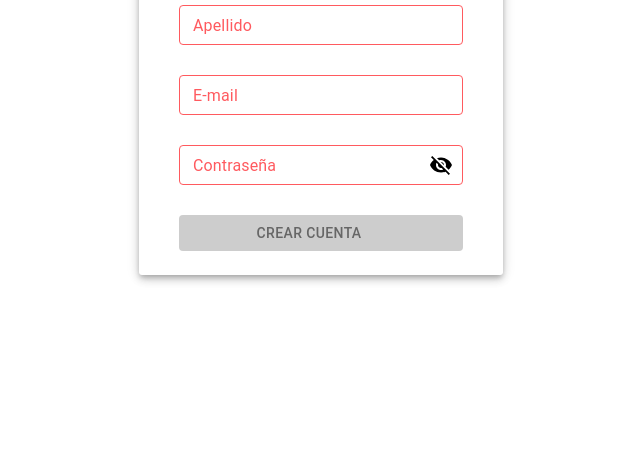
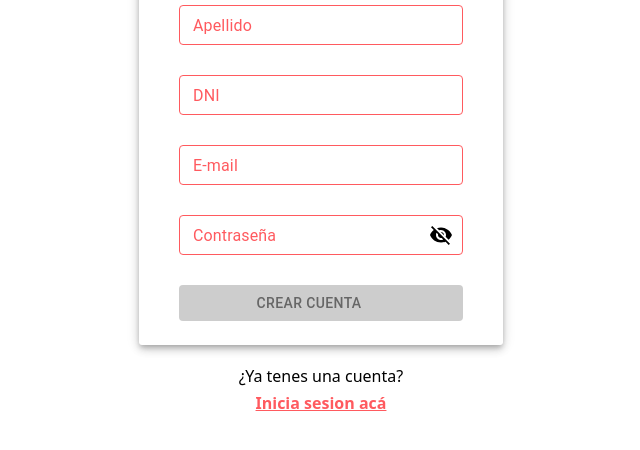
Before and after one commit to juanNoli-03/ProyectoDeSW-Airbnb-E6-Front, a React (Vite) app: page /signUp in a window 1280 px wide. Shown: the part 402-852 px from the top of the page, without its empty margins (319-959 px from the left). Before the commit the page ends 800 px from the top, so only its background shows below. Built offline with nearby package versions, Linux system fonts and the light colour scheme; some icons are missing.

Commit message:
fixeo rapido falta de campo dni en registro

```diff
--- a/src/Components/LoginSignUp/LoginSignUp.jsx
+++ b/src/Components/LoginSignUp/LoginSignUp.jsx
@@ -44,7 +44,9 @@ export default function LoginSignUp({ isLogin }) {
   const handleNavigateSignUp = () => {
     navigate("/signUp");
   };
-
+  const handleNavigateLogin = () => {
+    navigate("/login");
+  };
   const datosCompletos = (objeto) => {
     return Object.values(objeto).every(
       (valor) => valor !== null && valor !== undefined && valor !== ""
@@ -181,6 +183,19 @@ export default function LoginSignUp({ isLogin }) {
                     size="small"
                     sx={textFieldStyle}
                   />
+                  <TextField
+                    id="dni"
+                    label="DNI"
+                    value={usuarioRegister.dni}
+                    onChange={(e) =>
+                      setUsuarioRegister({
+                        ...usuarioRegister,
+                        dni: e.target.value
+                      })
+                    }
+                    size="small"
+                    sx={textFieldStyle}
+                  />
                 </>
               )}
               <TextField
@@ -204,6 +219,7 @@ export default function LoginSignUp({ isLogin }) {
                 }
                 sx={textFieldStyle}
               />
+
               <TextField
                   id=""
                   type={passwordVisibility ? "text" : "password"}
@@ -277,6 +293,26 @@ export default function LoginSignUp({ isLogin }) {
               </Button>
           </CardContent>
       </Card>
+      {!isLogin &&
+        <Box sx={{ display: "flex", flexDirection: "column", alignItems: "center", gap: "5px" }}>
+          <Typography
+            variant="p"
+            color="black"
+          >
+            ¿Ya tenes una cuenta?{"\n"}
+          </Typography>
+          <Typography
+            variant="p"
+            fontWeight="bold"
+            color="#ff5a5f"
+            sx={{ cursor: "pointer", textDecoration: "underline" }}
+            onClick={handleNavigateLogin}
+          >
+            Inicia sesion acá
+          </Typography>
+        </Box>
+      }
+
       {isLogin &&
         <Box sx={{display:"flex", flexDirection:"column", alignItems:"center", gap:"5px"}}>
          <Typography
```
